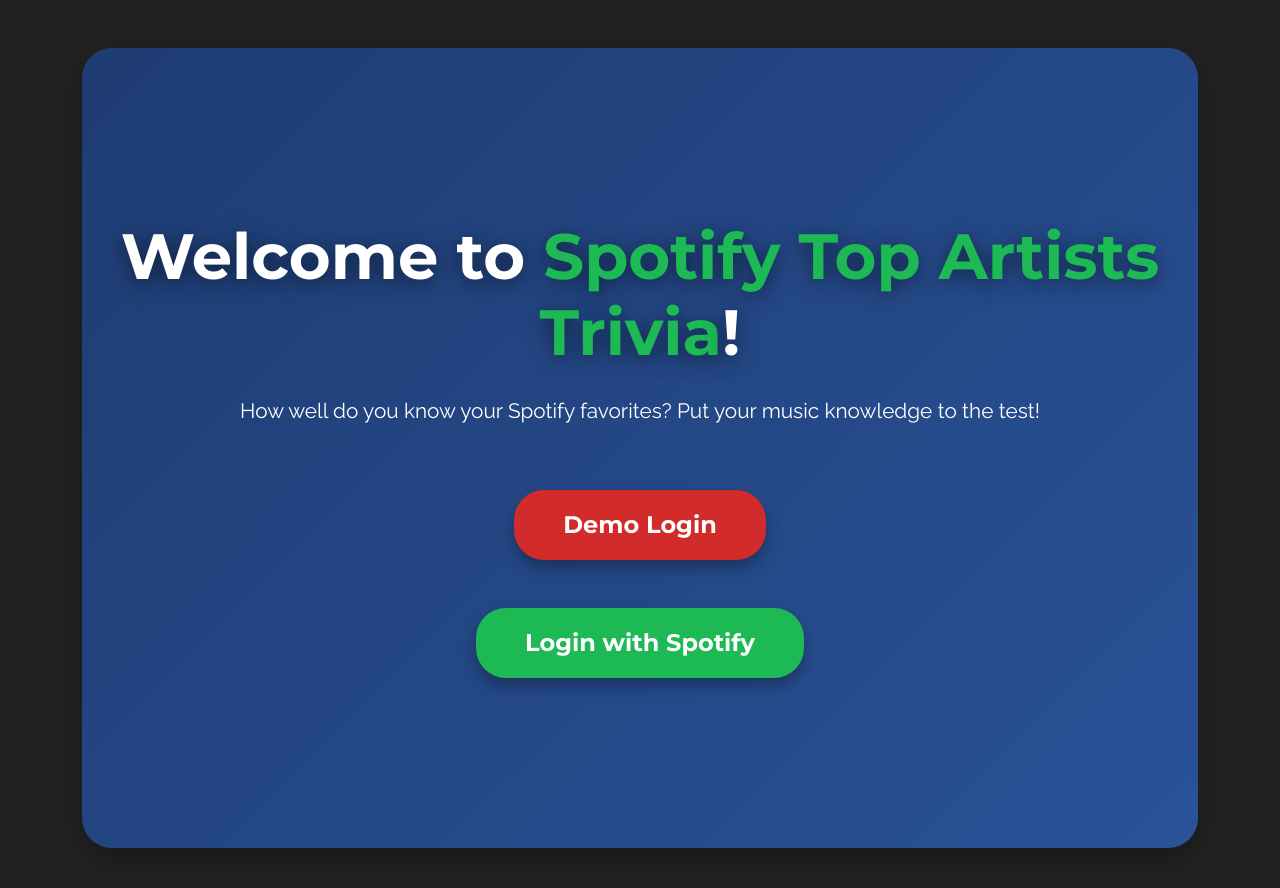
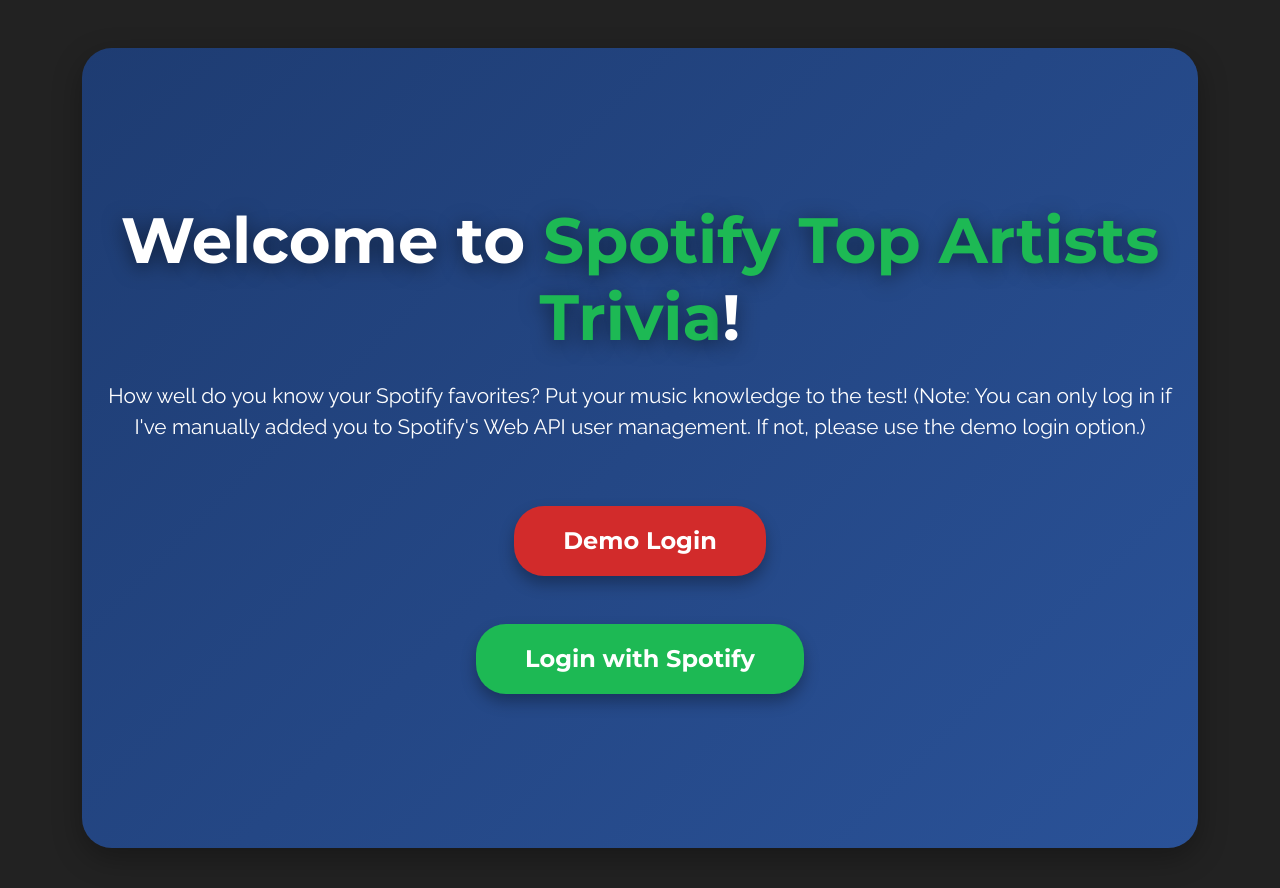
Before and after one commit to matthiastakele/spotify-top-artists-trivia, a Flask app: page / in a window 1280 px wide. Shown: the part 62-950 px from the top of the page. Run offline with Flask 3, Linux system fonts and the light colour scheme.

Commit message:
add a note

```diff
--- a/templates/home.html
+++ b/templates/home.html
@@ -10,7 +10,7 @@
                 Welcome to <span style="color: #1db954;">Spotify Top Artists Trivia</span>!
             </h1>
             <p class="lead mt-4" style="font-family: 'Raleway', sans-serif; font-size: 1.3rem;">
-                How well do you know your Spotify favorites? Put your music knowledge to the test!
+                How well do you know your Spotify favorites? Put your music knowledge to the test! (Note: You can only log in if I've manually added you to Spotify's Web API user management. If not, please use the demo login option.)
             </p>
         </div>
 
```
